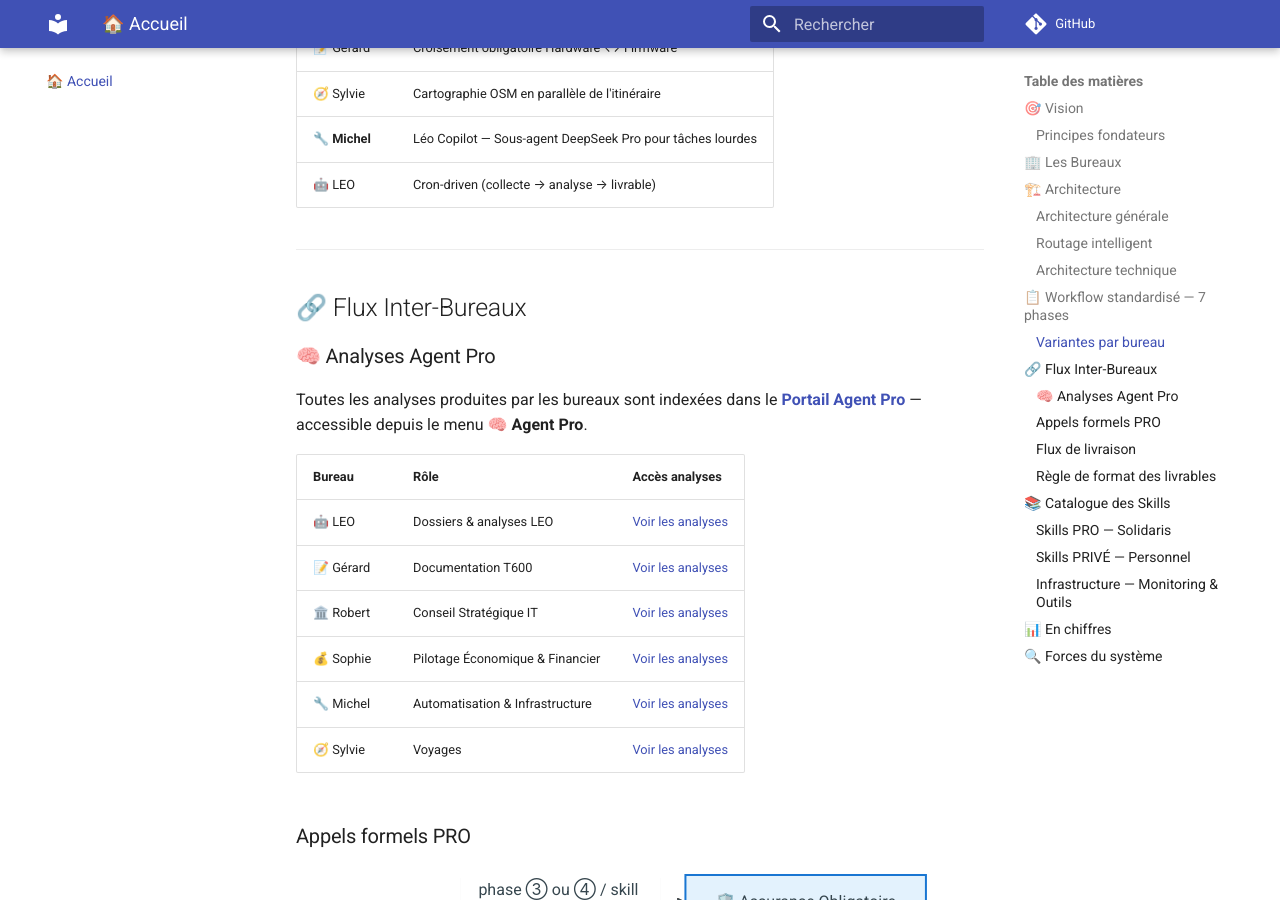
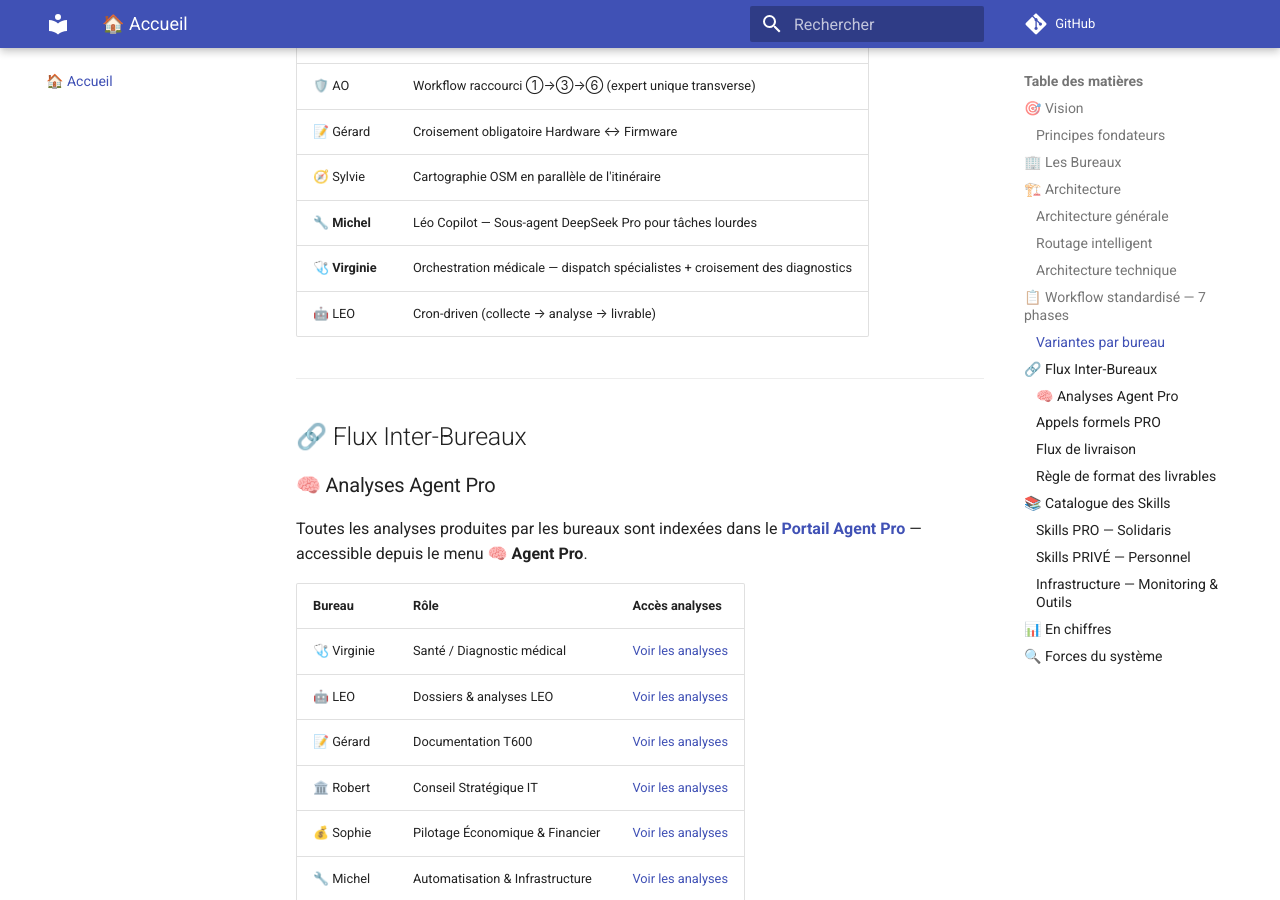
Before and after one commit to christophedanhier-hash/BAVI_LEO, an MkDocs documentation site: the page built from docs/index.md, in a window 1280 px wide and 900 px high, scrolled down 2949 px. Built offline with MkDocs 1.6.1 and Material for MkDocs 9.7.7, drawn with Linux system fonts in a browser that asks for light colours; comment, search, counter and statistics services are not loaded; some of the changed text lies outside the part shown.

Commit message:
🩺 Nouveau bureau Virginie — orchestration médicale

```diff
--- a/docs/index.md
+++ b/docs/index.md
@@ -29,7 +29,8 @@
 | 📝 **Gérard** | Documentation télescope T600 | PRIVÉ | ✅ [Wiki OCA](https://christophedanhier-hash.github.io/wiki-oca/t600/) |
 | 🧭 **Sylvie** | Roadbooks camping-car | PRIVÉ | ✅ [Voyages](https://christophedanhier-hash.github.io/voyages-wiki/) |
 | 🔧 **Michel** | Infrastructure, code, système — **Léo Copilot** | PRIVÉ | ✅ Actif |
-| 🤖 **LEO** | Dossiers & analyses personnelles | PRIVÉ | 🆕 Nouveau |
+| 🩺 **Virginie** | Orchestration médicale — panel de médecins pour diagnostic | PRIVÉ | 🆕 Nouveau |
+| 🤖 **LEO** | Dossiers & analyses personnelles | PRIVÉ | ✅ Actif |
 
 ---
 
@@ -41,7 +42,7 @@
 flowchart LR
     Telegram["📱 Telegram"]
     LEO["🤖 LEO (Hermes Agent)"]
-    Bureaux["🧠 Bureaux<br/>Gérard · Michel · Robert<br/>Sophie · Sylvie · LEO"]
+    Bureaux["🧠 Bureaux<br/>Gérard · Michel · Robert<br/>Sophie · Sylvie · LEO<br/>Virginie"]
     DeepSeek["☁️ DeepSeek API<br/>Flash + Pro"]
     Ollama["🏠 Ollama<br/>qwen2.5:7b"]
     Gemini["⚡ Gemini API<br/>Fallback"]
@@ -101,6 +102,7 @@
 | 📝 Gérard | Croisement obligatoire Hardware ↔ Firmware |
 | 🧭 Sylvie | Cartographie OSM en parallèle de l'itinéraire |
 | 🔧 **Michel** | Léo Copilot — Sous-agent DeepSeek Pro pour tâches lourdes |
+| 🩺 **Virginie** | Orchestration médicale — dispatch spécialistes + croisement des diagnostics |
 | 🤖 LEO | Cron-driven (collecte → analyse → livrable) |
 
 ---
@@ -113,6 +115,7 @@
 
 | Bureau | Rôle | Accès analyses |
 |:-------|:-----|:---------------|
+| 🩺 Virginie | Santé / Diagnostic médical | [Voir les analyses](wiki/agent-pro/bureau-virginie/index.md) |
 | 🤖 LEO | Dossiers & analyses LEO | [Voir les analyses](wiki/agent-pro/bureau-leo/index.md) |
 | 📝 Gérard | Documentation T600 | [Voir les analyses](wiki/agent-pro/bureau-gerard/index.md) |
 | 🏛️ Robert | Conseil Stratégique IT | [Voir les analyses](wiki/agent-pro/bureau-robert/index.md) |
@@ -186,7 +189,8 @@
 |-------|--------|-----------|:-----:|
 | `bureau-gerard` | 📝 Gérard | Documentation T600, 6 agents + 2 supports | 2.0 |
 | `bureau-sylvie` | 🧭 Sylvie | Voyages camping-car, 3 experts, carto OSM | 2.0 |
-| `bureau-leo` | 🤖 LEO | Dossiers & analyses personnelles | 🆕 Nouveau |
+| `bureau-leo` | 🤖 LEO | Dossiers & analyses personnelles | ✅ Actif |
+| `bureau-virginie` | 🩺 Virginie | Orchestration médicale, panel de médecins | 🆕 Nouveau |
 
 ### Infrastructure — Monitoring & Outils
 
--- a/mkdocs.yml
+++ b/mkdocs.yml
@@ -58,6 +58,7 @@
   - 🏠 Accueil: index.md
   - 🧠 Agent Pro:
     - 🤖 Bureau LEO — Dossiers: wiki/agent-pro/bureau-leo/index.md
+    - 🩺 Bureau Virginie — Médical: wiki/agent-pro/bureau-virginie/index.md
     - 📝 Bureau Gérard — T600: wiki/agent-pro/bureau-gerard/index.md
     - 🔧 Bureau Michel — n8n: wiki/agent-pro/bureau-michel/index.md
     - 🏛️ Bureau Robert — Stratégie: wiki/agent-pro/bureau-robert/index.md
```
Also changed, not shown: other parts of docs/index.md (+1 -1 lines).
